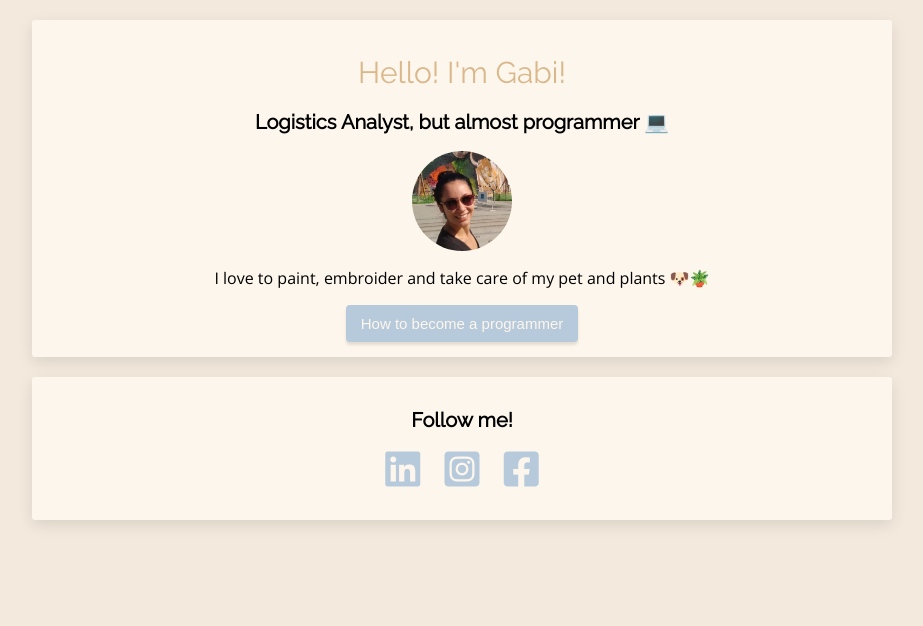
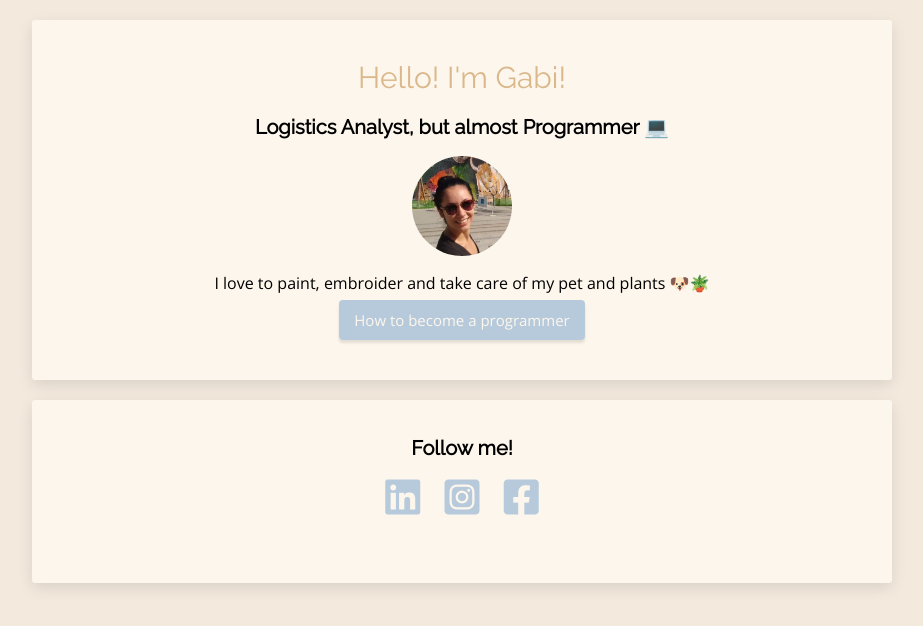
Before and after one commit to gnleite/profile, a plain HTML site: page index.html in a window 1280 px wide. Shown: the whole page, without its empty margins (178-1101 px from the left). Drawn offline with nearby package versions, Linux system fonts and the light colour scheme.

Commit message:
corrected some links

```diff
--- a/index.html
+++ b/index.html
@@ -12,19 +12,18 @@
       <div class="card">
         <h1>Hello! I'm Gabi!</h1>
 
-        <h2>Logistics Analyst, but almost programmer 💻</h2>
+        <h2>Logistics Analyst, but almost Programmer 💻</h2>
         <img src="images/photo-gabi.jpeg" class="img" alt="Gabi's photo">
         <p>I love to paint, embroider and take care of my pet and plants 🐶🪴</p>
-
-        <input type="button" href="https://www.lewagon.com/" class="button" value="How to become a programmer">
+        <a class="button" target="_blank" href="https://www.lewagon.com/">How to become a programmer</a>
       </div>
 
       <div class="card">
         <h2>Follow me!</h2>
         <ul class="list-inline">
-          <li><a href="" class="social-media target="_blank"><i class="fa-brands fa-linkedin"></i></a></li>
-          <li><a href="" class="social-media target="_blank"><i class="fa-brands fa-instagram-square"></i></a></li>
-          <li><a href="" class="social-media target="_blank"><i class="fa-brands fa-facebook-square"></i></a></li>
+          <li><a href="https://www.linkedin.com/in/gabrielanleite" class="social-media" target="_blank"><i class="fa-brands fa-linkedin"></i></a></li>
+          <li><a href="https://www.instagram.com/gabi.nl/" class="social-media" target="_blank"><i class="fa-brands fa-instagram-square"></i></a></li>
+          <li><a href="https://www.facebook.com/gabriela.leite.568" class="social-media" target="_blank"><i class="fa-brands fa-facebook-square"></i></a></li>
         </ul>
       </div>
     </div>
--- a/style.css
+++ b/style.css
@@ -76,7 +76,7 @@
   background-color: #FDF6EC;
   box-shadow: 0 5px 15px rgba(0, 0, 0, .1);
   border-radius: 3px;
-  padding: 15px;
+  padding: 20px 20px 50px;
   margin: 20px;
 }
 
```
